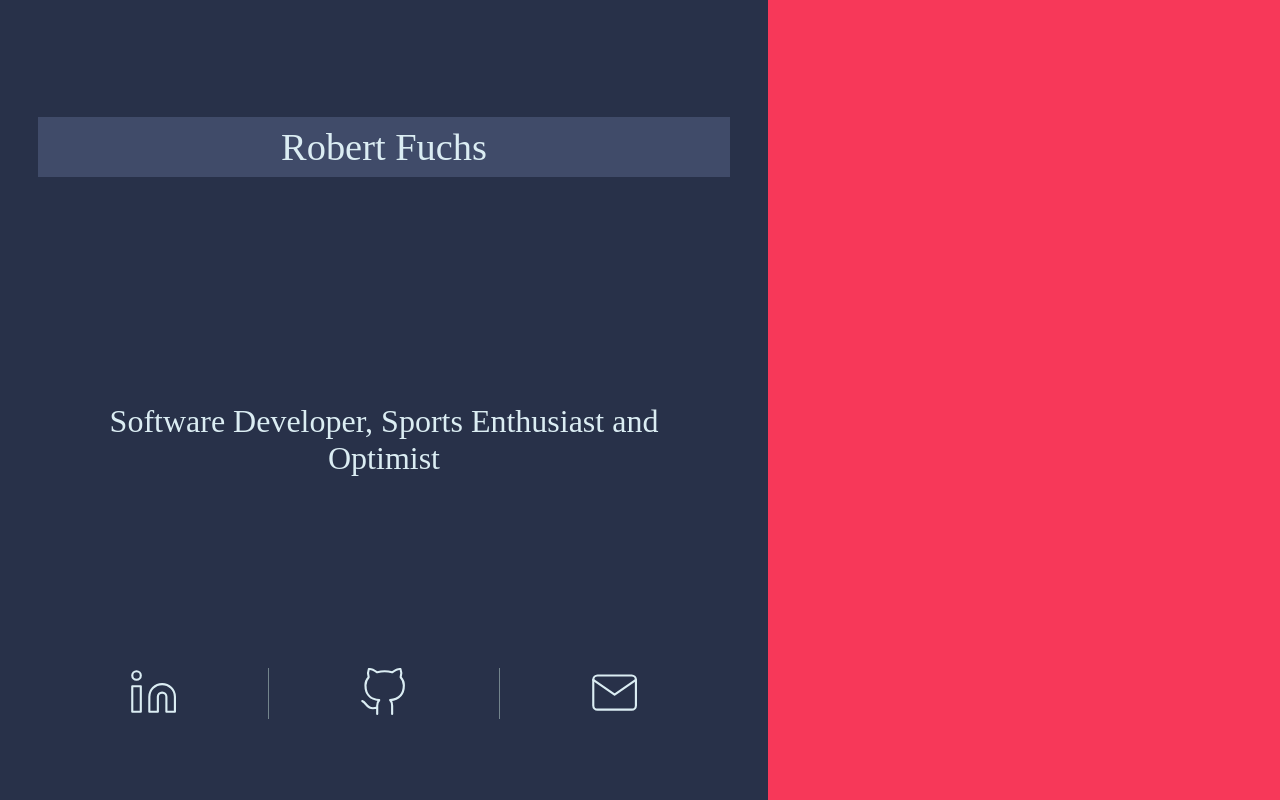
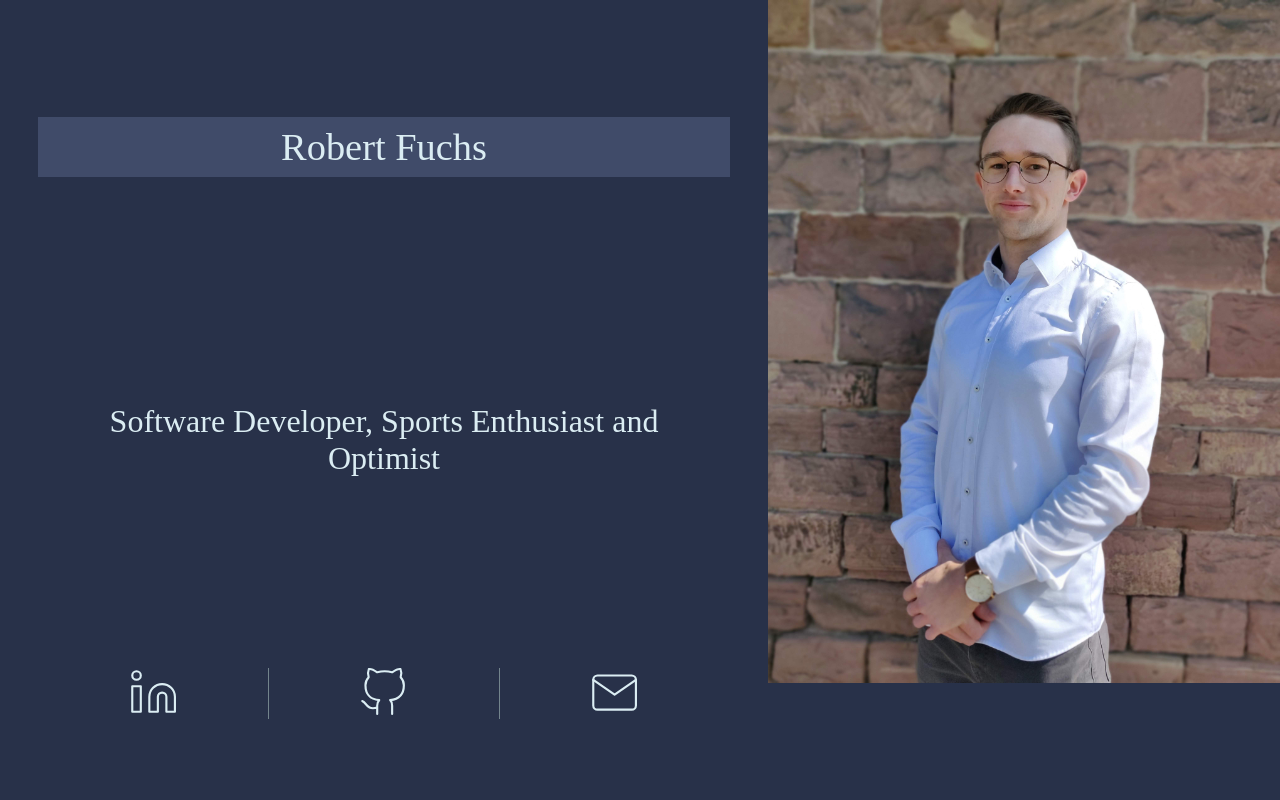
Before and after one commit to Treborium/robert-fuchs-codes, a Next.js app: page / in a window 1280 px wide. Built offline with nearby package versions, Linux system fonts and the light colour scheme; a web font is replaced by a local one.

Commit message:
add picture of myself

```diff
--- a/components/Desktop.tsx
+++ b/components/Desktop.tsx
@@ -1,7 +1,7 @@
 import React from 'react';
 import Image from 'next/image';
 import { Linkedin, GitHub, Mail } from 'react-feather';
-import { backgroundColor, secondaryBackgroundColor, fontColor, iconSize, accentColor } from "./Theme";
+import { backgroundColor, secondaryBackgroundColor, fontColor, iconSize } from "./Theme";
 import IconButton from './IconButton';
 import Divider from './Divider';
 
@@ -28,8 +28,7 @@ export default function DesktopApp(): JSX.Element {
       </div>
 
       <div style={{ width: '40vw', overflow: 'hidden', flexDirection: 'row-reverse' }}>
-        {/* <Image src='/robert-and-tinka-large.jpg' alt='Robert Fuchs with his dog' height='1080' width='810px' /> */}
-        <div style={{background: accentColor, height: '100vh'}}/>
+        <Image src='/robert.jpg' alt='Robert Fuchs' height='1080px' width='810px'/>
       </div>
     </div>
   );
```
Also changed, not shown: public/robert.jpg (added).
